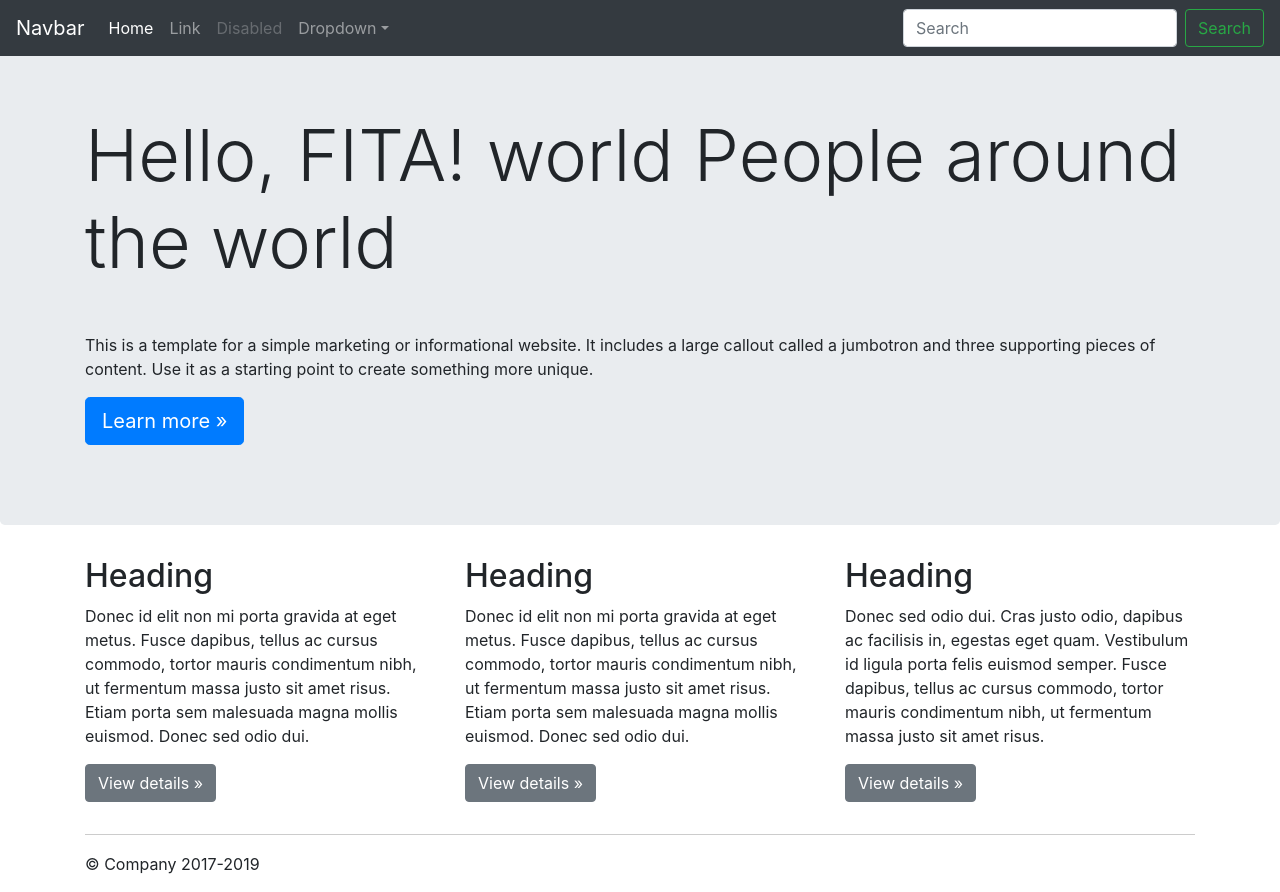
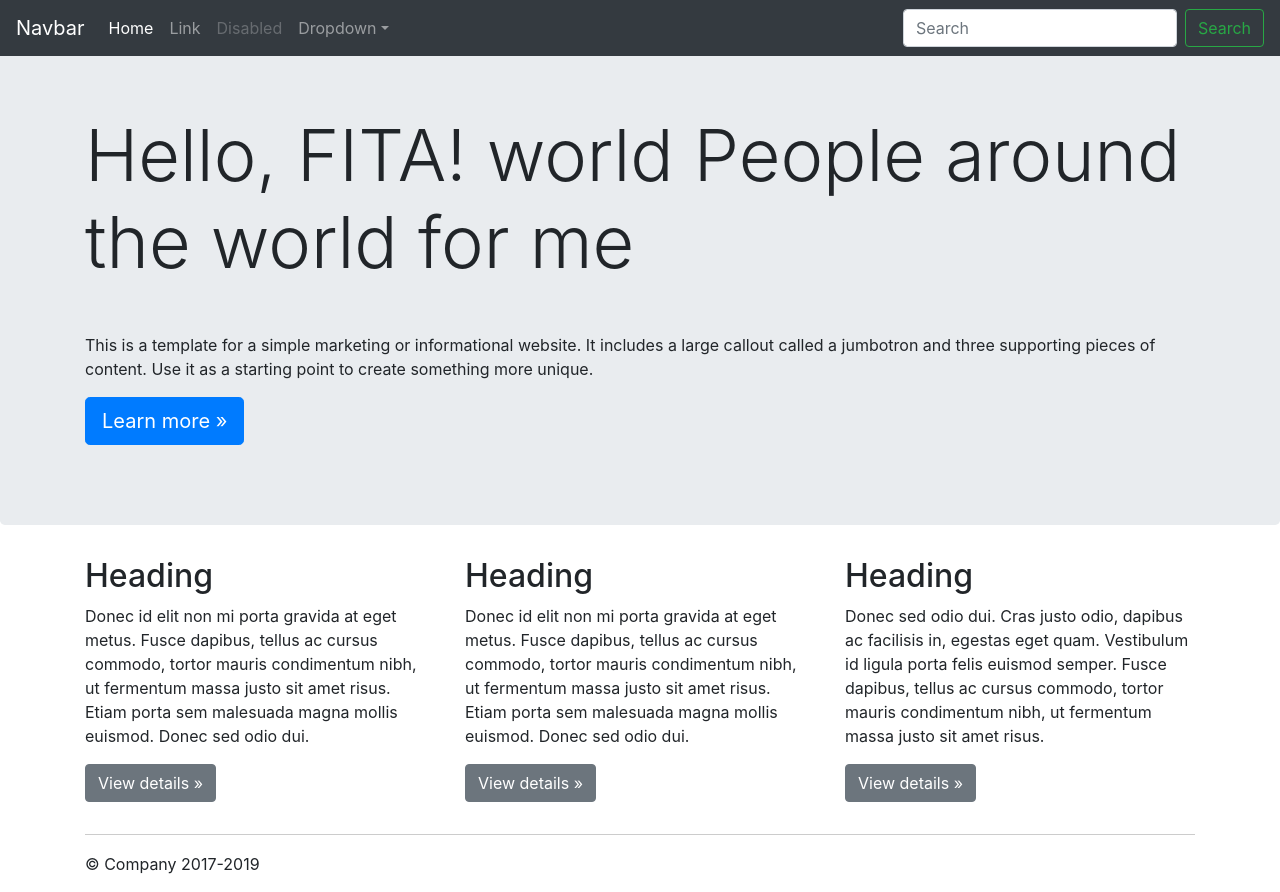
Before and after one commit to raji8884/fitasample-, a plain HTML site: page index.html in a window 1280 px wide. Drawn offline with nearby package versions, Linux system fonts and the light colour scheme.

Commit message:
Modified all files

```diff
--- a/index.html
+++ b/index.html
@@ -62,7 +62,7 @@
     <!-- Main jumbotron for a primary marketing message or call to action -->
     <div class="jumbotron">
       <div class="container">
-        <h1 class="display-3">Hello, FITA! world People around the world</h1>
+        <h1 class="display-3">Hello, FITA! world People around the world for me </h1>
         <p>This is a template for a simple marketing or informational website. It includes a large callout called a jumbotron and three supporting pieces of content. Use it as a starting point to create something more unique.</p>
         <p><a class="btn btn-primary btn-lg" href="#" role="button">Learn more »</a></p>
       </div>
```
Also changed, not shown: LICENSE.txt.
